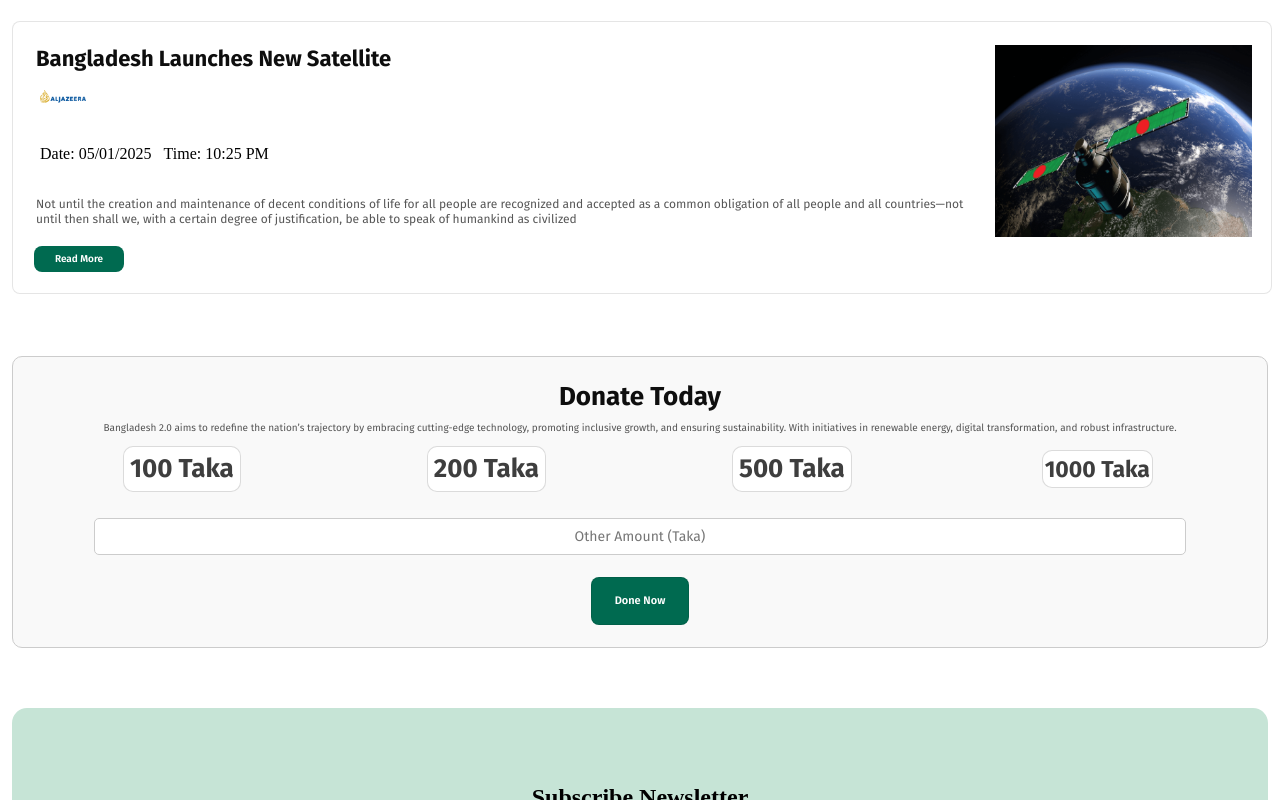
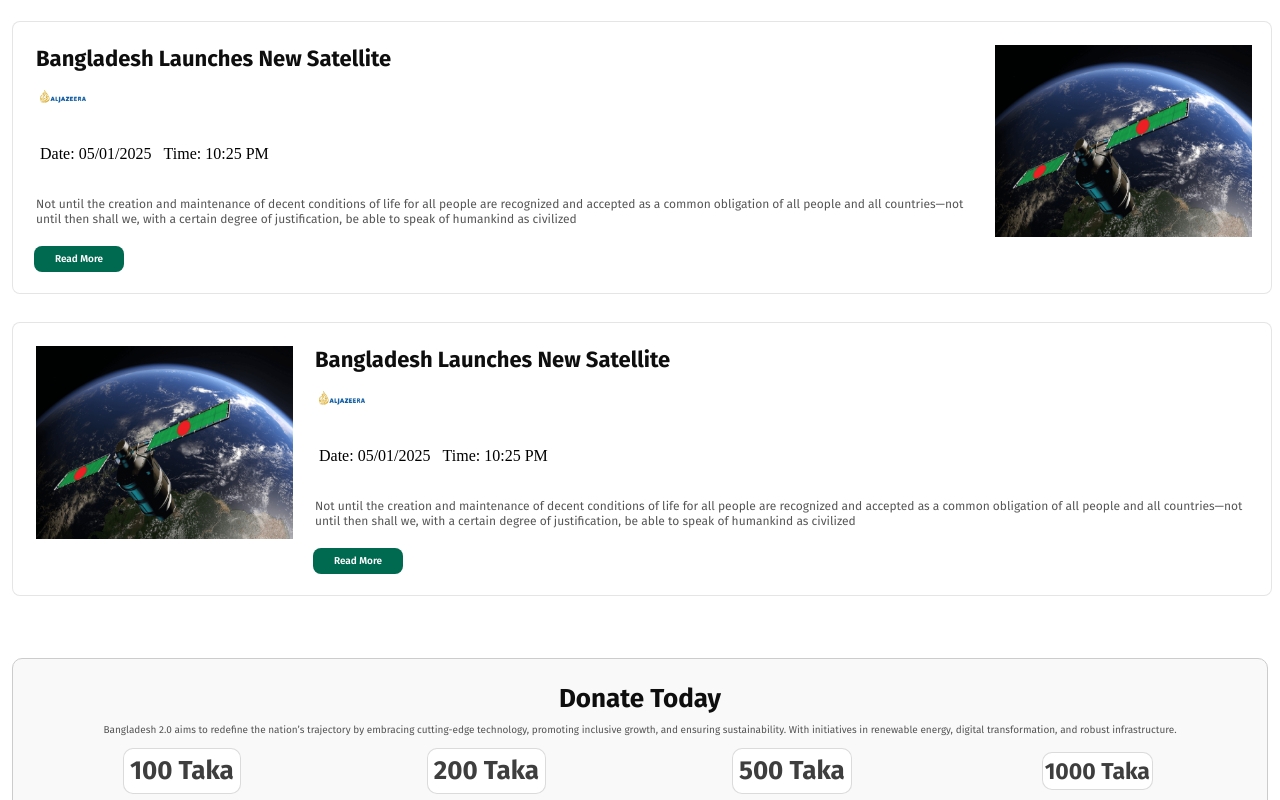
Before and after one commit to noornabi-noor/Bangladesh-2.0, a plain HTML site: page index.html in a window 1280 px wide. Shown: the part 1830-2630 px from the top of the page. Drawn offline with Linux system fonts and the light colour scheme.

Commit message:
Some correction

```diff
--- a/index.html
+++ b/index.html
@@ -200,8 +200,6 @@
       </div>
     </section>
 
-
-
     <section id="news-box">
 
       <div class="news-container">
@@ -230,6 +228,33 @@
       </div>
     </section>
 
+    <section id="news-box">
+
+      <div class="news-container">
+
+          <div class="news-img">
+            <img src="assets/satelite.png" alt="Innovation Icon" />
+          </div>
+          <div class="news-info">
+            <h2 class="nes-title">Bangladesh Launches New Satellite</h2>
+            <div class="al-jazeera">
+              <img src="assets/al-jazeera.png" alt="">
+          </div>
+
+          <p class="news-subtitle">
+            <div class="date-time">
+              <span class="date">Date: 05/01/2025</span>
+              <span class="time">Time: 10:25 PM</span>
+            </div>
+          </p>
+
+            <p class="paragraph">Not until the creation and maintenance of decent conditions of life for all people are recognized and accepted as a common obligation of all people and all countries—not until then shall we,
+              with a certain degree of justification, be able to speak of humankind as civilized</p>
+              <button class="news-btn">Read More</button>
+          </div>
+      </div>
+    </section>
+
     <section id="donate-box">
       <div class="donate-container">
         <div class="donate-info">
@@ -254,10 +279,6 @@
         </div>
       </div>
     </section>
-
-
-
-
 
     <section id="subscriber">
       <div class="subscriber-box">
--- a/styles/version.css
+++ b/styles/version.css
@@ -134,6 +134,7 @@
     line-height: 13px;
     text-align: left;
     cursor: pointer;
+    border: none;
   }
 
   #visions-box .vision-container .visions1 button:hover {
@@ -159,6 +160,7 @@
     line-height: 13px;
     text-align: left;
     cursor: pointer;
+    border: none;
   }
   #visions-box .vision-container .visions2 button:hover {
     background-color: #d1510c;
@@ -183,6 +185,7 @@
     line-height: 13px;
     text-align: left;
     cursor: pointer;
+    border: none;
   }
   #visions-box .vision-container .visions3 button:hover {
     background-color: #d1510c;
```
